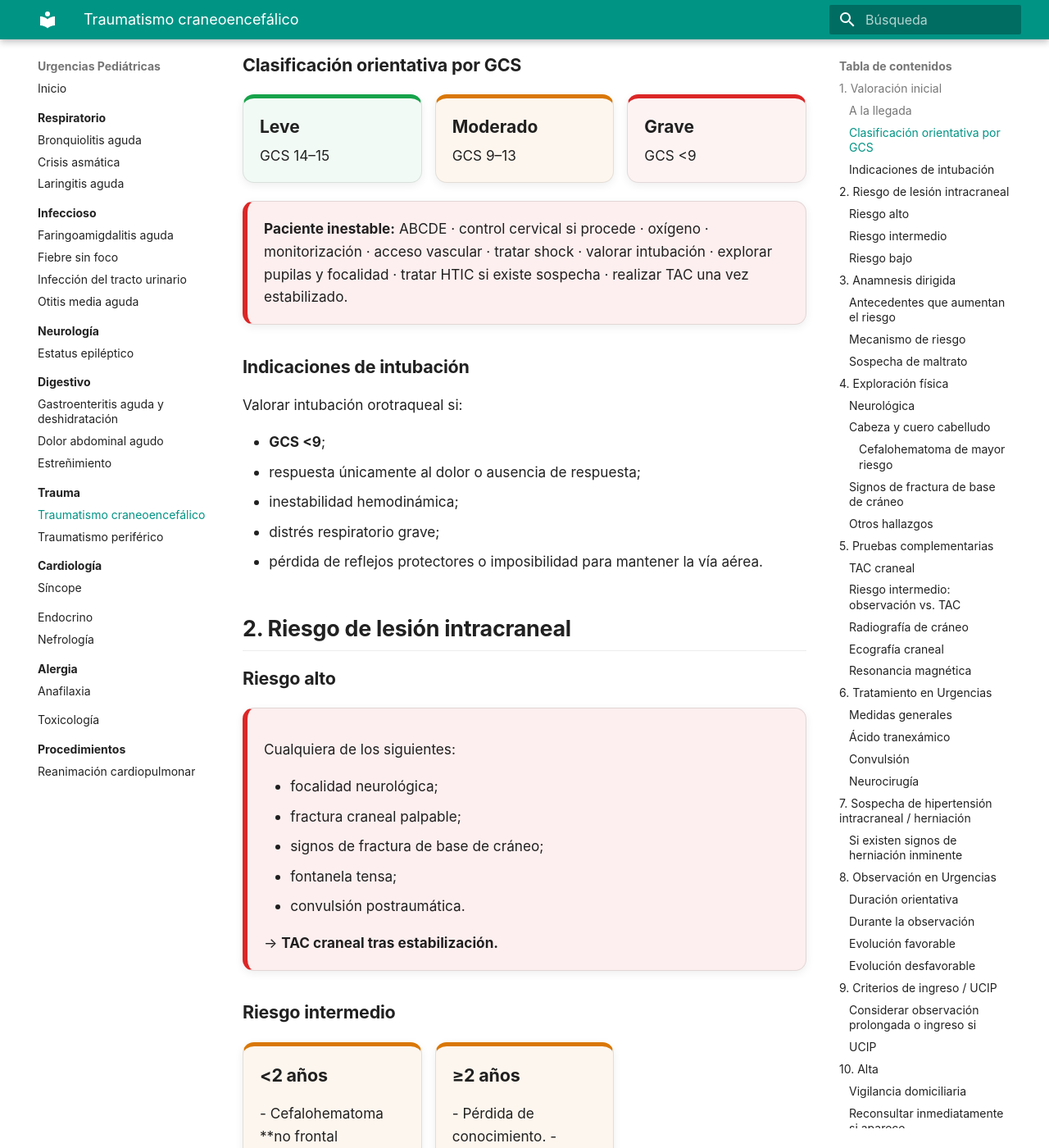
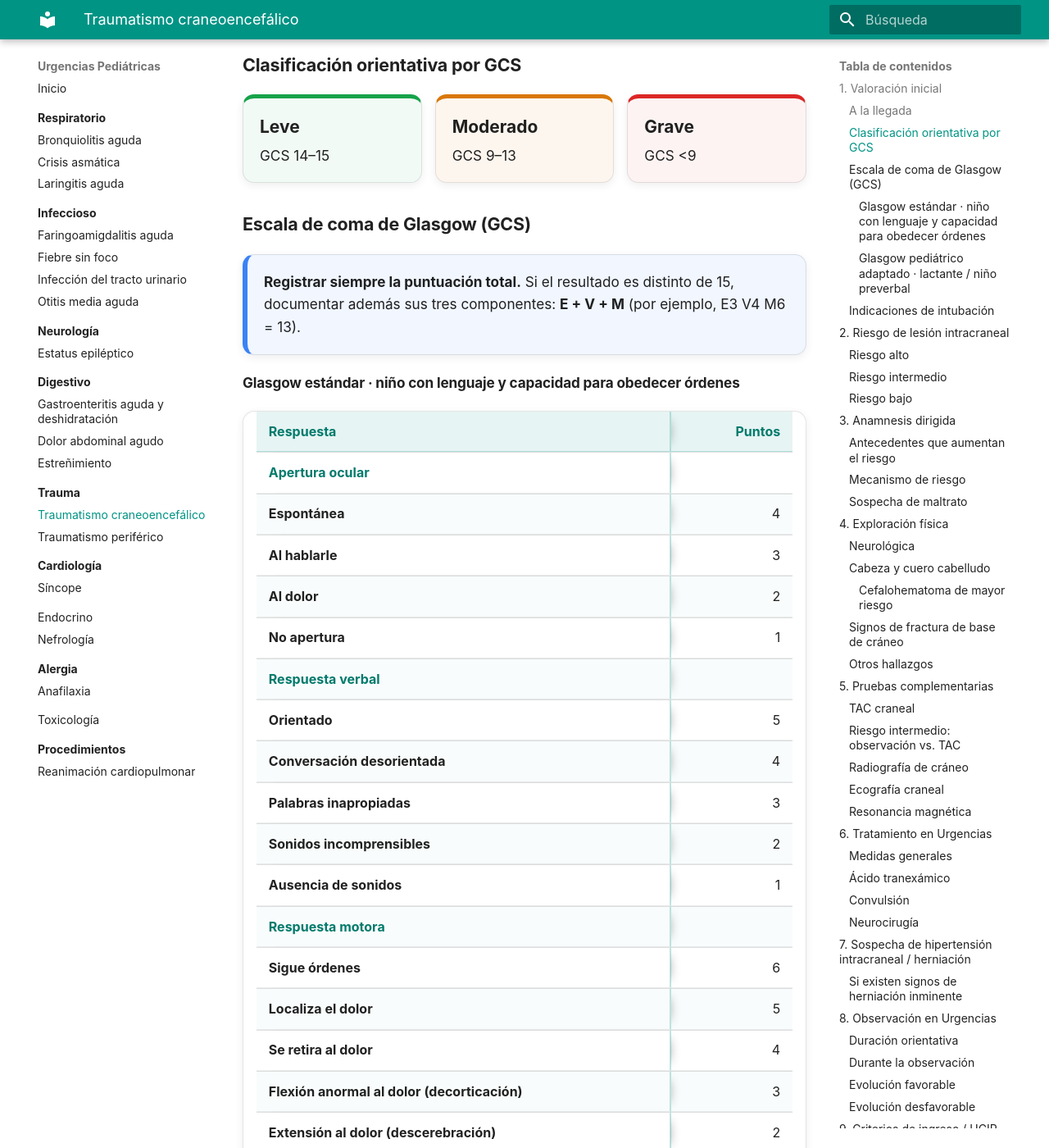
Before and after one commit to gonzaloares/urgencias-pediatricas, an MkDocs documentation site: the page built from docs/trauma/traumatismo-craneoencefalico.md, in a window 1280 px wide and 1400 px high, scrolled down 1096 px. Shown: the whole window at 82% size. Built offline with MkDocs 1.6.1 and Material for MkDocs 9.7.7, drawn with Linux system fonts in a browser that asks for light colours; some of the changed text lies outside the part shown.

Commit message:
Añade Glasgow estándar y pediátrico al TCE

```diff
--- a/docs/trauma/traumatismo-craneoencefalico.md
+++ b/docs/trauma/traumatismo-craneoencefalico.md
@@ -2,6 +2,7 @@
 
 <nav class="protocol-shortcuts" aria-label="Accesos rápidos del protocolo">
   <a href="#valoracion">Valoración</a>
+  <a href="#glasgow">Glasgow</a>
   <a href="#riesgo">Riesgo LIC</a>
   <a href="#anamnesis">Anamnesis</a>
   <a href="#exploracion">Exploración</a>
@@ -53,6 +54,71 @@
     <strong>Grave</strong>
     <span>GCS &lt;9</span>
   </div>
+</div>
+
+<a id="glasgow"></a>
+### Escala de coma de Glasgow (GCS)
+
+<div class="clinical-card clinical-card-note">
+  <strong>Registrar siempre la puntuación total.</strong> Si el resultado es distinto de 15, documentar además sus tres componentes: <strong>E + V + M</strong> (por ejemplo, E3 V4 M6 = 13).
+</div>
+
+#### Glasgow estándar · niño con lenguaje y capacidad para obedecer órdenes
+
+<div class="score-table" markdown="1">
+
+| Respuesta | Puntos |
+|---|---:|
+| **Apertura ocular** |  |
+| Espontánea | 4 |
+| Al hablarle | 3 |
+| Al dolor | 2 |
+| No apertura | 1 |
+| **Respuesta verbal** |  |
+| Orientado | 5 |
+| Conversación desorientada | 4 |
+| Palabras inapropiadas | 3 |
+| Sonidos incomprensibles | 2 |
+| Ausencia de sonidos | 1 |
+| **Respuesta motora** |  |
+| Sigue órdenes | 6 |
+| Localiza el dolor | 5 |
+| Se retira al dolor | 4 |
+| Flexión anormal al dolor (decorticación) | 3 |
+| Extensión al dolor (descerebración) | 2 |
+| No respuesta | 1 |
+
+</div>
+
+#### Glasgow pediátrico adaptado · lactante / niño preverbal
+
+<div class="score-table" markdown="1">
+
+| Respuesta | Puntos |
+|---|---:|
+| **Apertura ocular** |  |
+| Espontánea | 4 |
+| Al hablarle | 3 |
+| Al dolor | 2 |
+| No apertura | 1 |
+| **Respuesta verbal** |  |
+| Sonríe, sigue sonidos y objetos | 5 |
+| Irritable, consolable | 4 |
+| Llora con el dolor | 3 |
+| Se queja / gruñe ante el dolor | 2 |
+| No respuesta | 1 |
+| **Respuesta motora** |  |
+| Movimientos espontáneos normales para la edad | 6 |
+| Localiza el dolor | 5 |
+| Se retira al dolor | 4 |
+| Flexión anormal al dolor (decorticación) | 3 |
+| Extensión al dolor (descerebración) | 2 |
+| No respuesta | 1 |
+
+</div>
+
+<div class="clinical-card clinical-card-warning">
+  <strong>Elegir la versión según desarrollo, no solo por edad cronológica.</strong> En un niño preverbal o que todavía no puede obedecer órdenes, utilizar la adaptación pediátrica.
 </div>
 
 <div class="clinical-card clinical-card-danger">
```
